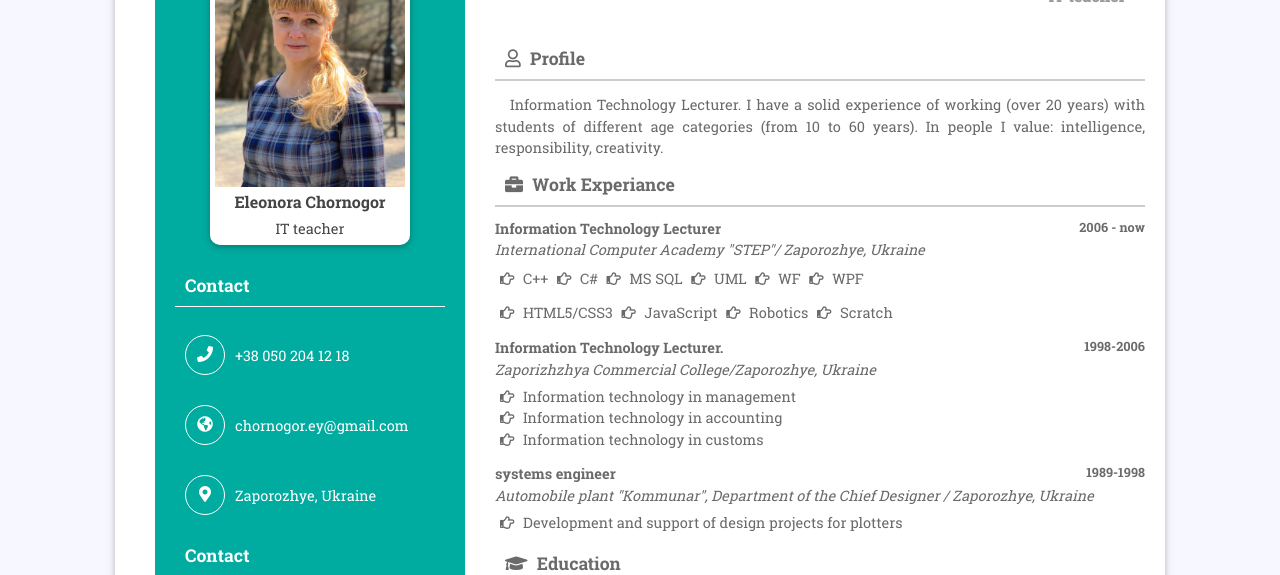
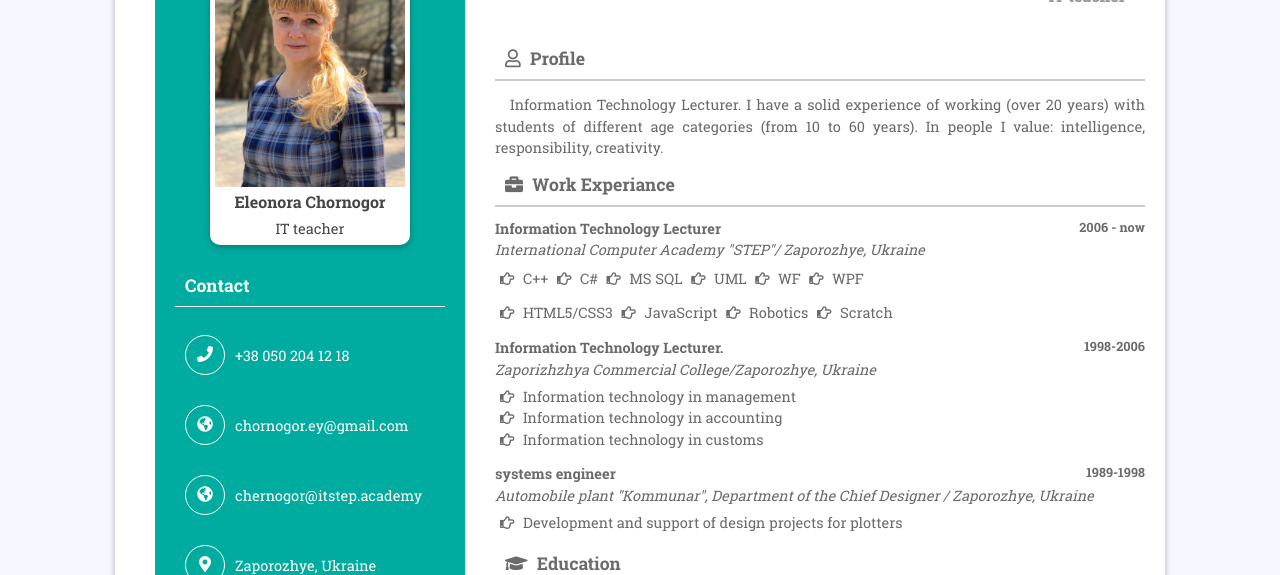
Before and after one commit to ChornogorEY/ChornogorEY.github.io, a plain HTML site: page index.html in a window 1280 px wide. Shown: the part 132-707 px from the top of the page. Drawn offline with Linux system fonts and the light colour scheme.

Commit message:
add_mail

```diff
--- a/index.html
+++ b/index.html
@@ -36,6 +36,14 @@
                             </div>
                             <div class="detail">
                                chornogor.ey@gmail.com
+                            </div>
+                        </div>
+                        <div class="contact-box pb0">
+                            <div class="icon">
+                                <i class="fas fa-globe-americas"></i>
+                            </div>
+                            <div class="detail">
+                               chernogor@itstep.academy
                             </div>
                         </div>
                         <div class="contact-box">
```
